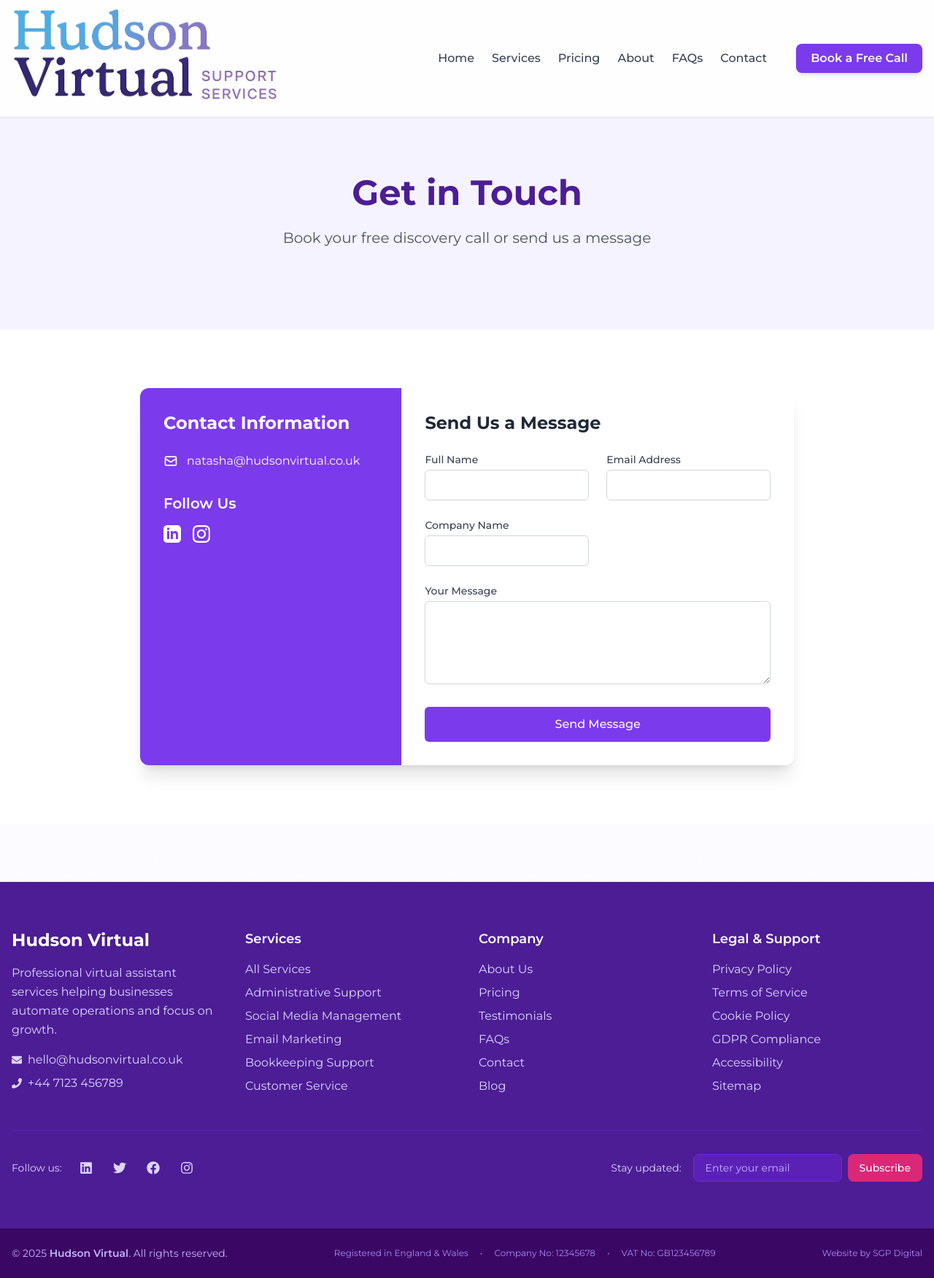
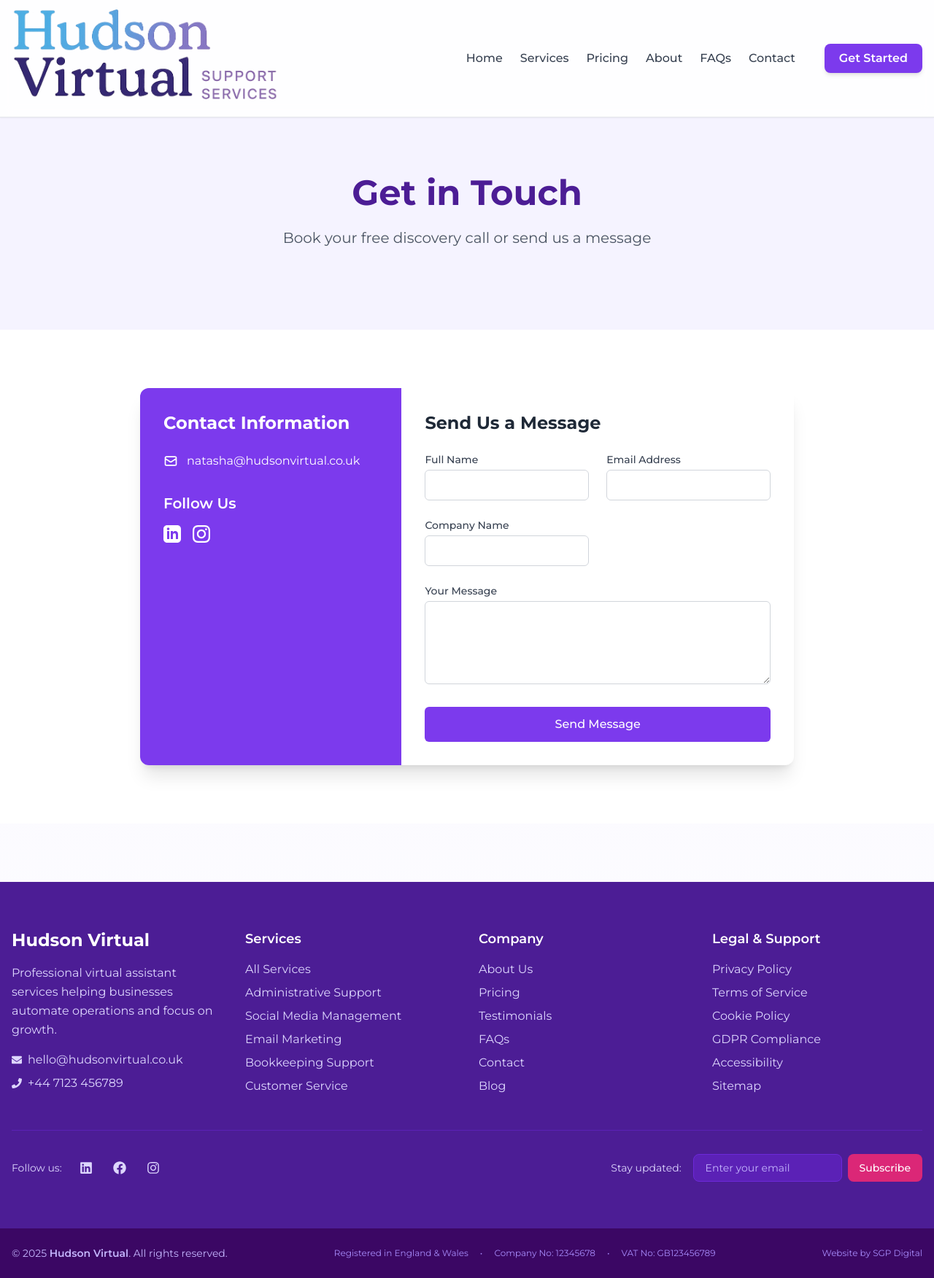
Before and after one commit to SGPDIGITALSOLUTIONS/natashawebsite, a Next.js app: page /contact in a window 1280 px wide. Shown: the whole page at 73% size. Built offline with nearby package versions, Linux system fonts and the light colour scheme.

Commit message:
update urls for socials

```diff
--- a/app/api/contact/route.ts
+++ b/app/api/contact/route.ts
@@ -7,11 +7,11 @@ const transporter = nodemailer.createTransport({
   port: 587,
   secure: false,
   auth: {
-    user: process.env.EMAIL_USER, // Using environment variable
-    pass: process.env.EMAIL_PASSWORD // Using environment variable
+    user: process.env.EMAIL_USER || '', // Using environment variable
+    pass: process.env.EMAIL_PASSWORD || '' // Using environment variable
   },
   tls: {
-    ciphers: 'SSLv3'
+    rejectUnauthorized: false
   }
 });
 
@@ -34,6 +34,15 @@ export async function POST(request: Request) {
       return NextResponse.json(
         { error: 'Invalid email format' },
         { status: 400 }
+      );
+    }
+
+    // Skip email sending if credentials are not set
+    if (!process.env.EMAIL_USER || !process.env.EMAIL_PASSWORD) {
+      console.log('Email credentials not configured, skipping email send');
+      return NextResponse.json(
+        { message: 'Form submitted successfully (email not configured)' },
+        { status: 200 }
       );
     }
 
--- a/app/components/Footer.tsx
+++ b/app/components/Footer.tsx
@@ -1,5 +1,5 @@
 import Link from 'next/link';
-import { FaEnvelope, FaPhone, FaLinkedin, FaTwitter, FaFacebook, FaInstagram } from 'react-icons/fa';
+import { FaEnvelope, FaPhone, FaLinkedin, FaFacebook, FaInstagram } from 'react-icons/fa';
 
 export default function Footer() {
   const currentYear = new Date().getFullYear();
@@ -128,16 +128,7 @@ export default function Footer() {
                     <FaLinkedin className="text-lg" />
                   </a>
                   <a
-                    href="https://twitter.com/hudsonvirtual"
-                    target="_blank"
-                    rel="noopener noreferrer"
-                    className="text-purple-200 hover:text-white transition-colors p-2 hover:bg-purple-800 rounded-full"
-                    aria-label="Twitter"
-                  >
-                    <FaTwitter className="text-lg" />
-                  </a>
-                  <a
-                    href="https://facebook.com/hudsonvirtual"
+                    href="https://facebook.com/hudsonvirtualuk"
                     target="_blank"
                     rel="noopener noreferrer"
                     className="text-purple-200 hover:text-white transition-colors p-2 hover:bg-purple-800 rounded-full"
@@ -146,7 +137,7 @@ export default function Footer() {
                     <FaFacebook className="text-lg" />
                   </a>
                   <a
-                    href="https://instagram.com/hudsonvirtual"
+                    href="https://instagram.com/hudsonvirtualuk"
                     target="_blank"
                     rel="noopener noreferrer"
                     className="text-purple-200 hover:text-white transition-colors p-2 hover:bg-purple-800 rounded-full"
--- a/app/components/Navbar.tsx
+++ b/app/components/Navbar.tsx
@@ -40,12 +40,10 @@ export default function Navbar() {
             </Link>
           ))}
           <a
-            href="https://outlook.office365.com/bookwithme/user/your-bookings-link"
-            target="_blank"
-            rel="noopener noreferrer"
+            href="/contact"
             className="ml-4 bg-purple-600 text-white px-5 py-2 rounded-lg font-semibold shadow-md transition-colors duration-200 hover:bg-purple-800 hover:ring-2 hover:ring-white hover:shadow-lg focus:outline-none focus:ring-2 focus:ring-white"
           >
-            Book a Free Call
+            Get Started
           </a>
         </div>
         {/* Mobile Hamburger */}
--- a/app/contact/page.tsx
+++ b/app/contact/page.tsx
@@ -41,7 +41,7 @@ export default function Contact() {
                       <path d="M19 0h-14c-2.761 0-5 2.239-5 5v14c0 2.761 2.239 5 5 5h14c2.762 0 5-2.239 5-5v-14c0-2.761-2.238-5-5-5zm-11 19h-3v-11h3v11zm-1.5-12.268c-.966 0-1.75-.79-1.75-1.764s.784-1.764 1.75-1.764 1.75.79 1.75 1.764-.783 1.764-1.75 1.764zm13.5 12.268h-3v-5.604c0-3.368-4-3.113-4 0v5.604h-3v-11h3v1.765c1.396-2.586 7-2.777 7 2.476v6.759z"/>
                     </svg>
                   </a>
-                  <a href="https://www.instagram.com/hudsonvirtual" target="_blank" rel="noopener noreferrer" className="text-white hover:text-purple-200 transition-colors">
+                  <a href="https://instagram.com/hudsonvirtualuk" target="_blank" rel="noopener noreferrer" className="text-white hover:text-purple-200 transition-colors">
                     <svg className="w-6 h-6" fill="currentColor" viewBox="0 0 24 24">
                       <path d="M12 2.163c3.204 0 3.584.012 4.85.07 3.252.148 4.771 1.691 4.919 4.919.058 1.265.069 1.645.069 4.849 0 3.205-.012 3.584-.069 4.849-.149 3.225-1.664 4.771-4.919 4.919-1.266.058-1.644.07-4.85.07-3.204 0-3.584-.012-4.849-.07-3.26-.149-4.771-1.699-4.919-4.92-.058-1.265-.07-1.644-.07-4.849 0-3.204.013-3.583.07-4.849.149-3.227 1.664-4.771 4.919-4.919 1.266-.057 1.645-.069 4.849-.069zm0-2.163c-3.259 0-3.667.014-4.947.072-4.358.2-6.78 2.618-6.98 6.98-.059 1.281-.073 1.689-.073 4.948 0 3.259.014 3.668.072 4.948.2 4.358 2.618 6.78 6.98 6.98 1.281.058 1.689.072 4.948.072 3.259 0 3.668-.014 4.948-.072 4.354-.2 6.782-2.618 6.979-6.98.059-1.28.073-1.689.073-4.948 0-3.259-.014-3.667-.072-4.947-.196-4.354-2.617-6.78-6.979-6.98-1.281-.059-1.69-.073-4.949-.073zm0 5.838c-3.403 0-6.162 2.759-6.162 6.162s2.759 6.163 6.162 6.163 6.162-2.759 6.162-6.163c0-3.403-2.759-6.162-6.162-6.162zm0 10.162c-2.209 0-4-1.79-4-4 0-2.209 1.791-4 4-4s4 1.791 4 4c0 2.21-1.791 4-4 4zm6.406-11.845c-.796 0-1.441.645-1.441 1.44s.645 1.44 1.441 1.44c.795 0 1.439-.645 1.439-1.44s-.644-1.44-1.439-1.44z"/>
                     </svg>
--- a/app/testimonials/page.tsx
+++ b/app/testimonials/page.tsx
@@ -10,37 +10,37 @@ export default function TestimonialsPage() {
       quote: "Hudson Virtual transformed our administrative processes, allowing us to focus more on our community work. Their support in grant applications has been invaluable.",
       name: "Sarah M.",
       title: "Charity Director",
-      image: "/assets/testimonial1.jpg"
+      image: "/logo.jpg"
     },
     {
       quote: "Having Hudson Virtual manage my calendar and emails has given me back hours each week. Their attention to detail and proactive approach is outstanding.",
       name: "James T.",
       title: "Business Owner",
-      image: "/assets/testimonial2.jpg"
+      image: "/logo.jpg"
     },
     {
       quote: "The team at Hudson Virtual has been incredible for our business growth. Their data analysis has helped us identify new opportunities we would have missed.",
       name: "Rebecca L.",
       title: "Marketing Director",
-      image: "/assets/testimonial3.jpg"
+      image: "/logo.jpg"
     },
     {
       quote: "I've been able to focus on strategy and business development since bringing Hudson Virtual on board. The ROI has been tremendous.",
       name: "Michael P.",
       title: "CEO",
-      image: "/assets/testimonial4.jpg"
+      image: "/logo.jpg"
     },
     {
       quote: "The document preparation and project management services have streamlined our operations significantly. I wish we had started working with them sooner!",
       name: "Emma S.",
       title: "Operations Manager",
-      image: "/assets/testimonial5.jpg"
+      image: "/logo.jpg"
     },
     {
       quote: "Hudson Virtual's client support services have elevated our customer experience. Our satisfaction ratings have increased measurably.",
       name: "David K.",
       title: "Customer Service Director",
-      image: "/assets/testimonial6.jpg"
+      image: "/logo.jpg"
     }
   ];
 
--- a/package.json
+++ b/package.json
@@ -3,7 +3,7 @@
   "version": "0.1.0",
   "private": true,
   "scripts": {
-    "dev": "next dev",
+    "dev": "next dev -p 3001",
     "build": "next build",
     "start": "next start",
     "lint": "next lint"
```
Also changed, not shown: 1 other file (tests, documents, lock files or other folders).
